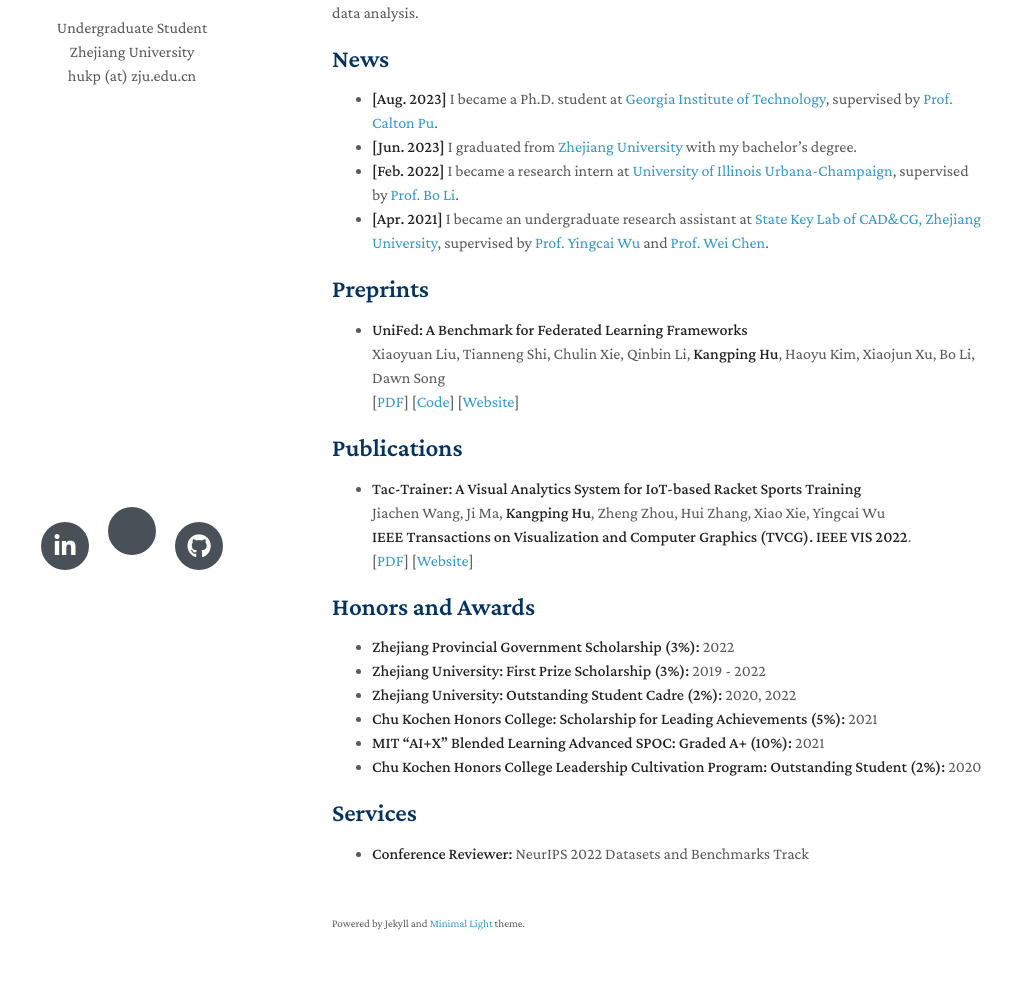
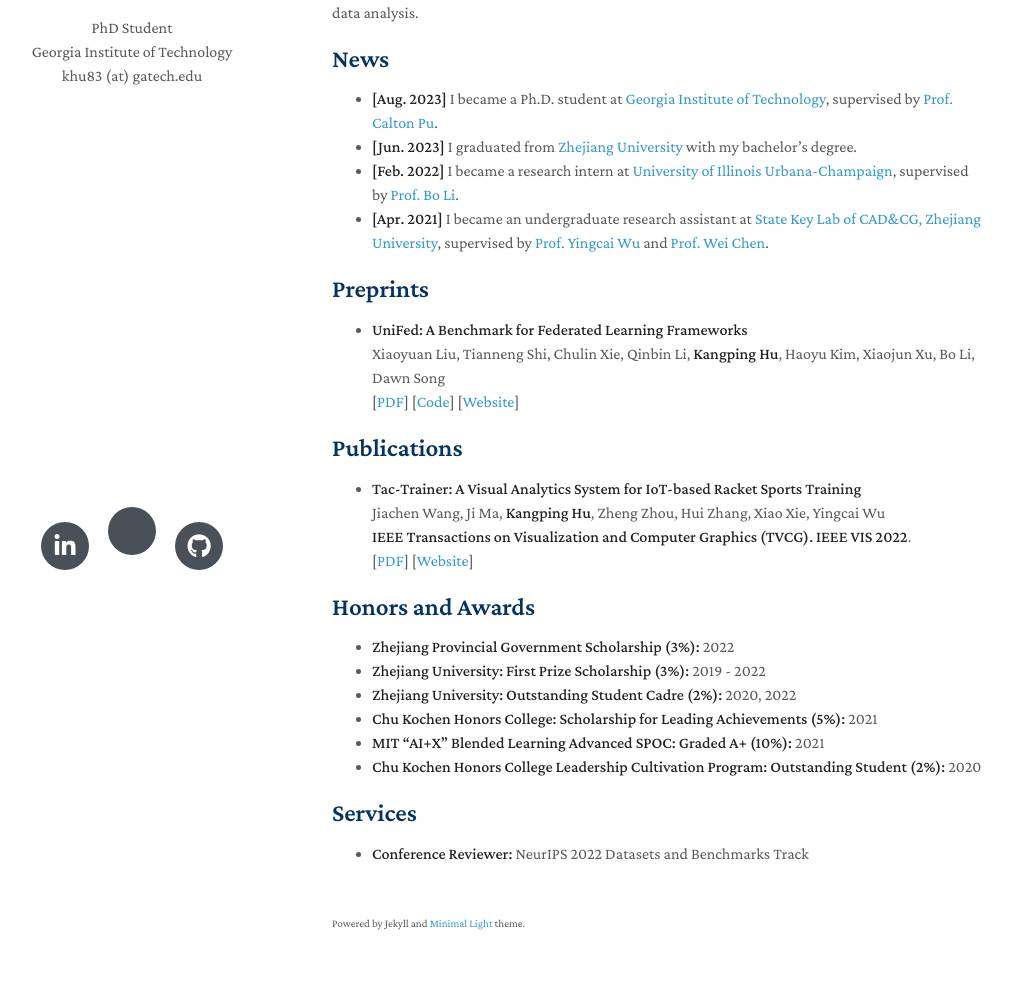
Before and after one commit to HenryHu-H/HenryHu-H.github.io, a Jekyll site: the page built from index.md, in a window 1280 px wide. Shown: the part 228-1232 px from the top of the page, without its empty margins (138-1150 px from the left). Built offline with Jekyll 4.4.1, drawn with Linux system fonts in a browser that asks for light colours; nearby versions of some CDN libraries; a style sheet for code colours, icons or effects is not loaded; our own code applies the rules of GitHub Pages for plain Markdown files.

Commit message:
Update _config.yml

```diff
--- a/_config.yml
+++ b/_config.yml
@@ -1,7 +1,7 @@
 title: Kangping Hu
-position: Undergraduate Student
-affiliation: Zhejiang University
-email: hukp (at) zju.edu.cn
+position: PhD Student
+affiliation: Georgia Institute of Technology
+email: khu83 (at) gatech.edu
 keywords: minimal academic
 google_scholar: https://scholar.google.com/citations?user=CInzdd8AAAAJ&hl=en
 github_link: https://github.com/HenryHu-H
```
